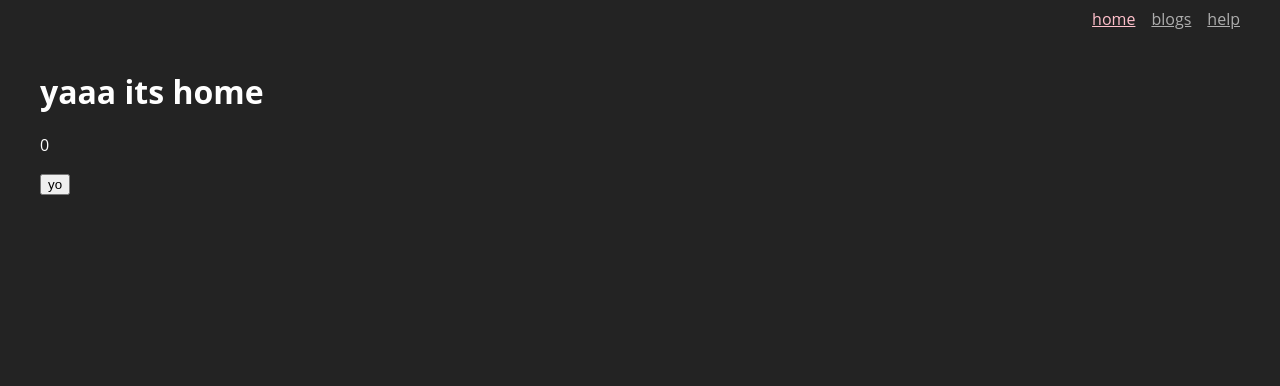
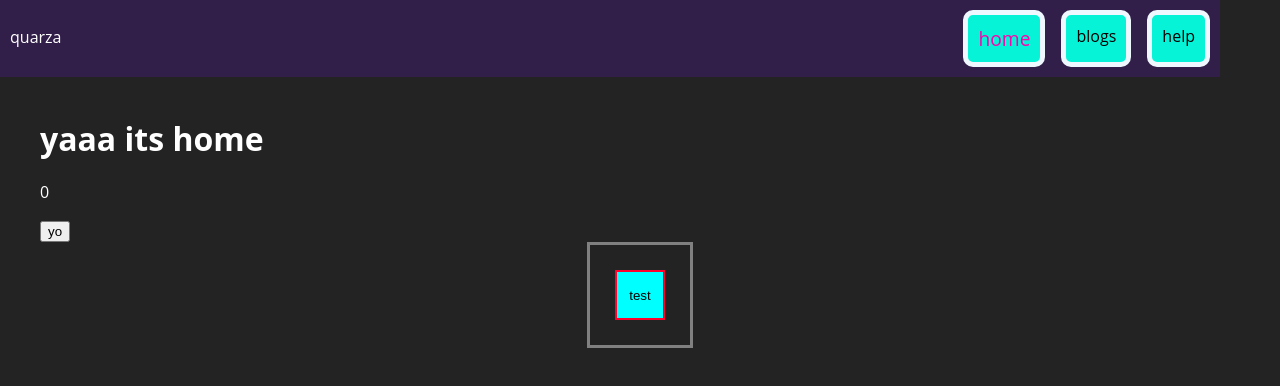
Before and after one commit to quarzasiphix/learning-react, a React (Vite) app: page / in a window 1280 px wide. Shown: the top 386 px of the page. Built offline with nearby package versions, Linux system fonts and the light colour scheme.

Commit message:
practicing css

```diff
--- a/data/db.json
+++ /dev/null
@@ -1,22 +0,0 @@
-{
-    "blogs": [
-        {
-            "title": "site e",
-            "body": "sup",
-            "author": "me",
-            "id": 1
-        },
-        {
-            "title": "waza",
-            "body": "wazaa sup",
-            "author": "nigga",
-            "id": 2
-        },
-        {
-            "title": "tes et",
-            "body": "wazaa sup body",
-            "author": "me",
-            "id": 3
-        }
-    ]
-}
--- a/src/App.tsx
+++ b/src/App.tsx
@@ -22,7 +22,7 @@ const router = createBrowserRouter(
   createRoutesFromElements(
       <Route path="/" element={<RootLayout/>}>
         <Route index element={<HomePage/>}/>
-        <Route path="blogs" element={<BlogList title='nigga blogs'/>}/>
+        <Route path="blogs" element={<BlogList title='blogs'/>}/>
         <Route path="help" element={<HelpLayout/>}>
           <Route path="faq" element={<Faq/>}/>
           <Route path="contact" element={<Contact/>}/>
--- a/src/index.css
+++ b/src/index.css
@@ -1,34 +1,59 @@
+:root {
+  box-sizing: border-box;
+}
+
 body {
+  margin: 0;
   color: white;
   background-color: rgb(35, 35, 35);
   font-family: 'Open Sans', sans-serif;
 }
 
 .navbar {
+  margin: 0;
+  padding: 10px;
+  display: flex;
+  justify-content: space-between;
+  background-color: rgba(108, 19, 223, 0.2);
+  gap: 16px;
+  max-width: 1200px;
+}
+
+.navbar .links {
   display: flex;
   gap: 16px;
-  justify-content: end;
-  max-width: 1200px;
-  margin: 0 auto;
 }
 
-.navbar a {
-  color: rgb(173, 173, 173);
+.navbar .links a {
+  background-color: rgb(6, 243, 215);
+  padding: 10px;
+  color: rgb(0, 0, 0);
+  text-decoration: none;
+  border: 5px solid aliceblue;
+  border-radius: 10px;
 }
 
-.navbar a.active {
-  color: pink;
+.navbar .links a:hover {
+  transition: 100ms;
+  border: 5px solid rgb(221, 41, 41);
+
+}
+
+.navbar .links a.active {
+  color: rgb(255, 0, 170);
+  font-size: 120%;
 }
 
 
 .help-layout {
+  text-decoration: none;
   display: flex;
-
   gap: 16px;
   justify-content: start;
 }
 
 .help-layout a {
+  text-decoration: none;
   color: rgb(173, 173, 173);
 }
 
@@ -38,7 +63,7 @@ body {
 
 .blog-preview {
   padding: 10px 16px;
-  margin: 20px 0;
+  margin: 20px;
   border-bottom: 1px solid white;
 }
 .blog-preview:hover {
@@ -55,3 +80,47 @@ main {
   max-width: 1200px;
   margin: 40px auto;
 }
+
+.fafosec {
+  display: flex;
+  justify-content: center;
+}
+
+.fafo {
+  display: flex;
+  border: 3px solid gray;
+  align-items: center;
+  justify-content: center;
+  width: 100px;
+  height: 100px;
+}
+
+.fafo button {
+  width: 50px;
+  height: 50px;
+  background-color: aqua;
+  border: 2px solid rgb(255, 1, 43);
+}
+
+.fafo button:hover {
+  transition: 100ms;
+  border: 2px solid rgb(95, 15, 255);
+  border-radius: 3px;
+}
+
+
+
+/*
+.fafo button {
+  background-color: red;
+  margin-bottom: 100px;
+  width: 100px;
+  height: 100px;
+  font-size: 50px;
+  padding: 10px;
+  color: white;
+  border: 5px solid gray;
+  border-radius: 10px;
+  text-align: center;
+}
+*/
--- a/src/layout/RootLayout.tsx
+++ b/src/layout/RootLayout.tsx
@@ -3,9 +3,12 @@ import { NavLink, Outlet } from 'react-router-dom'
 export default function RootLayout () {
     return (
         <> <div className='navbar'>
-            <NavLink to="/"> home </NavLink>
-            <NavLink to="/blogs"> blogs </NavLink>
-            <NavLink to="/help"> help </NavLink>
+            <p> quarza </p>
+            <div className='links'>
+                <NavLink to="/"> home </NavLink>
+                <NavLink to="/blogs"> blogs </NavLink>
+                <NavLink to="/help"> help </NavLink>
+            </div>
         </div>
         <main>
             <Outlet />
--- a/src/pages/BlogList.tsx
+++ b/src/pages/BlogList.tsx
@@ -12,7 +12,7 @@ interface BlogListProps {
 }
 
 const BlogList = ({title}: BlogListProps) => {
-  const [blogs, setBlogs]= useState([    {        "title": "site e",         "body": "sup",         "author": "me",         "id": 1    },    {        "title": "waza",         "body": "wazaa sup",         "author": "nigga",         "id": 2    },    {        "title": "tes et",         "body": "wazaa sup body",         "author": "me",         "id": 3     }]);
+  const [blogs, setBlogs]= useState([    {        "title": "site e",         "body": "sup",         "author": "me",         "id": 1    },    {        "title": "waza",         "body": "wazaa sup",         "author": "ea",         "id": 2    },    {        "title": "tes et",         "body": "wazaa sup body",         "author": "me",         "id": 3     }]);
     return (
         <div className="blog-list">
         <h2> {title} </h2>
--- a/src/pages/Home.tsx
+++ b/src/pages/Home.tsx
@@ -5,9 +5,14 @@ const HomePage = () => {
 
     return (
         <div className='home'>
-        <h1> yaaa its home</h1>
-        <p> {count} </p>
-        <button onClick={() => { setCount(count+ + 1) }}> yo</button>
+            <h1> yaaa its home</h1>
+            <p> {count} </p>
+            <button onClick={() => { setCount(count+ + 1) }}> yo</button>
+            <div className='fafosec'>
+                <div className='fafo'>
+                    <button> test </button>
+                </div>
+            </div>
         </div>
     )
 }
```
